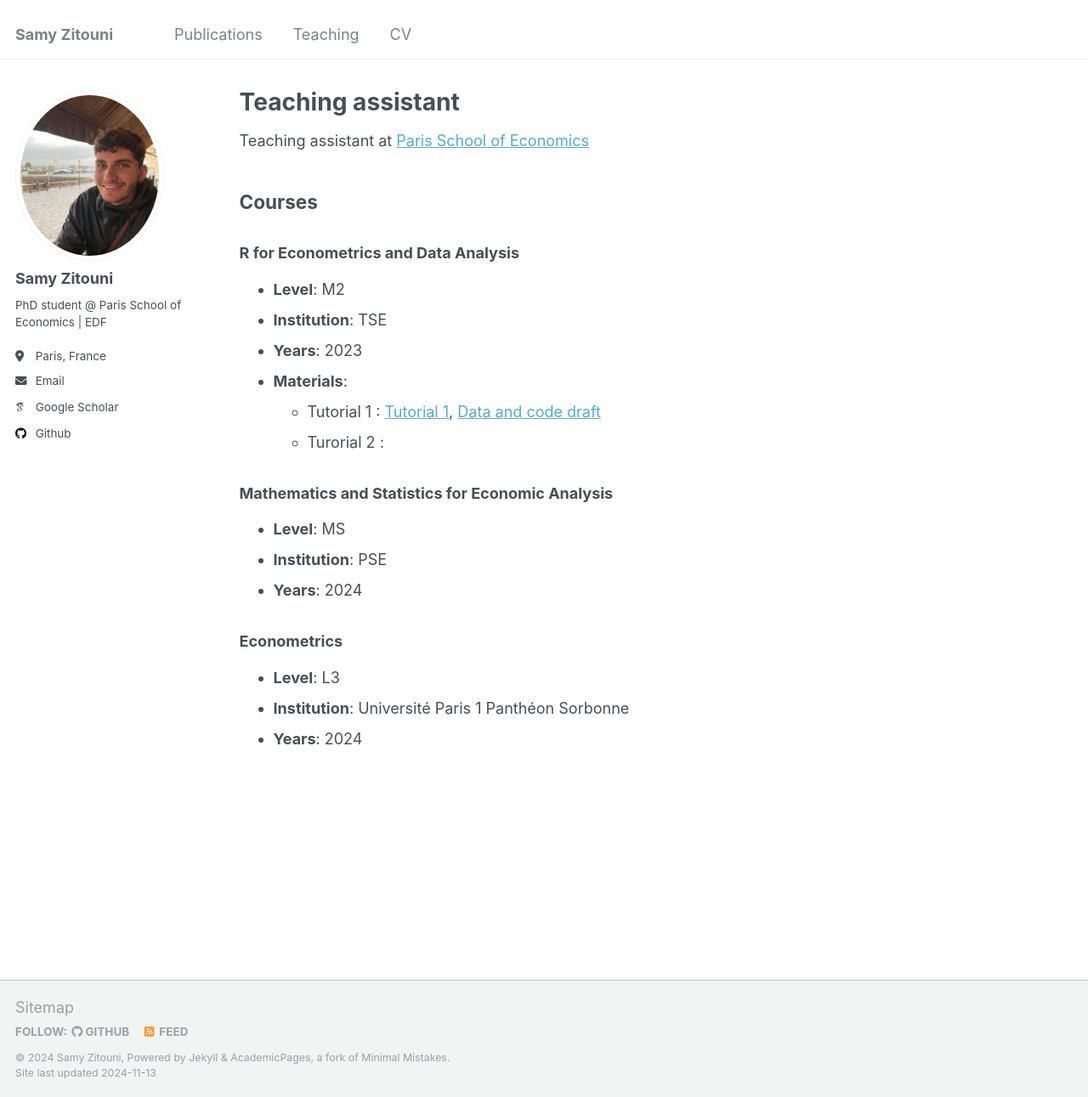
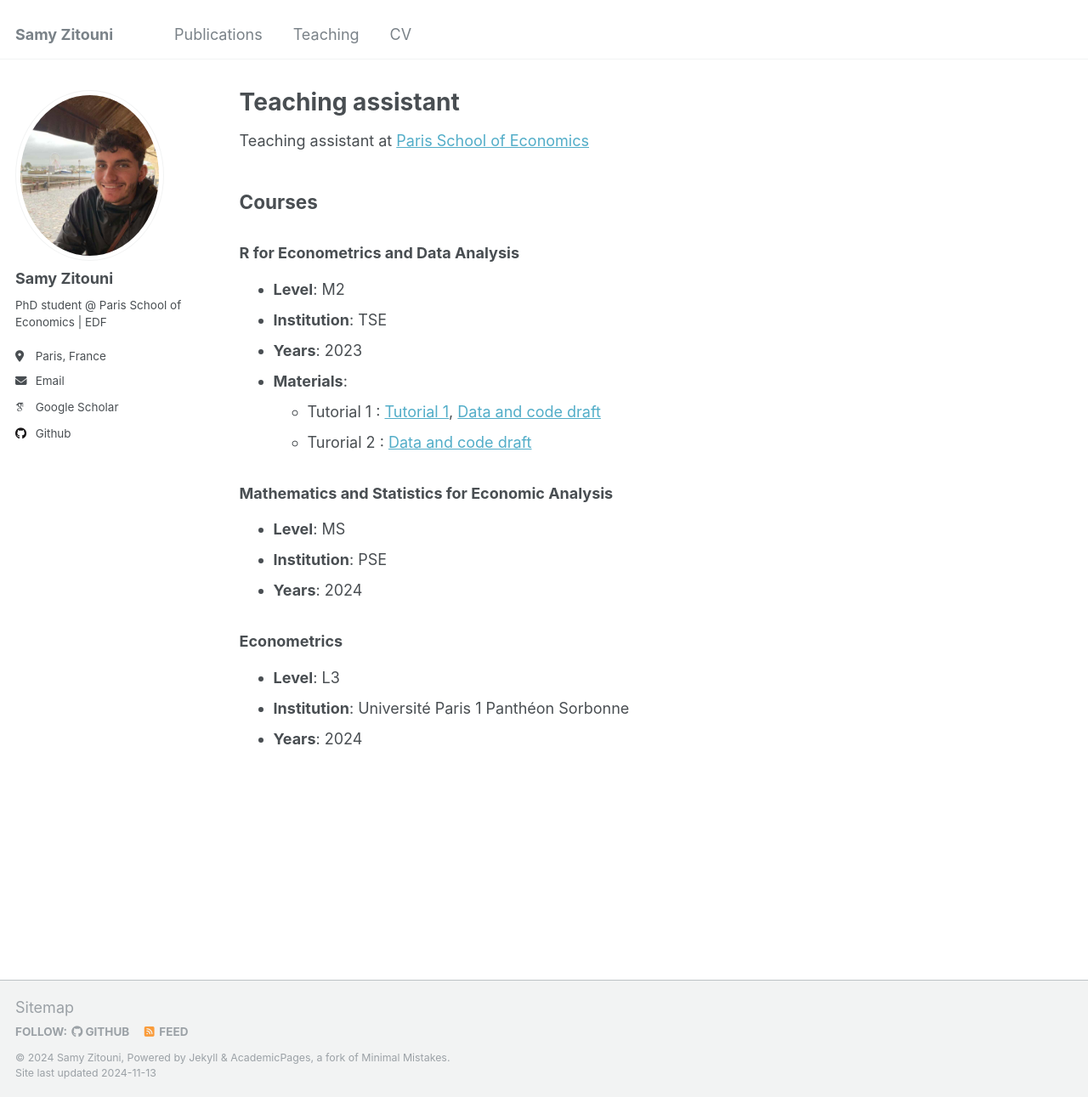
Before and after one commit to SamyZtn/samyzitouni.github.io, a Jekyll site: the page built from _pages/teaching.md, in a window 1280 px wide and 1291 px high. Shown: the whole window at 85% size. Built offline with Jekyll 4.4.1, drawn with Linux system fonts in a browser that asks for light colours; some web fonts are replaced.

Commit message:
Update teaching.md

```diff
--- a/_pages/teaching.md
+++ b/_pages/teaching.md
@@ -16,7 +16,7 @@
 - **Materials**:
      - Tutorial 1 : [Tutorial 1](https://raw.githubusercontent.com/SamyZtn/samyzitouni.github.io/master/files/TD1_R.pdf),
 [Data and code draft](https://raw.githubusercontent.com/SamyZtn/samyzitouni.github.io/master/files/Tuto1.zip)
-     - Turorial 2 :
+     - Turorial 2 : [Data and code draft](https://raw.githubusercontent.com/SamyZtn/samyzitouni.github.io/master/files/Tuto1.zip)
 
 ### Mathematics and Statistics for Economic Analysis
 - **Level**: MS
```
